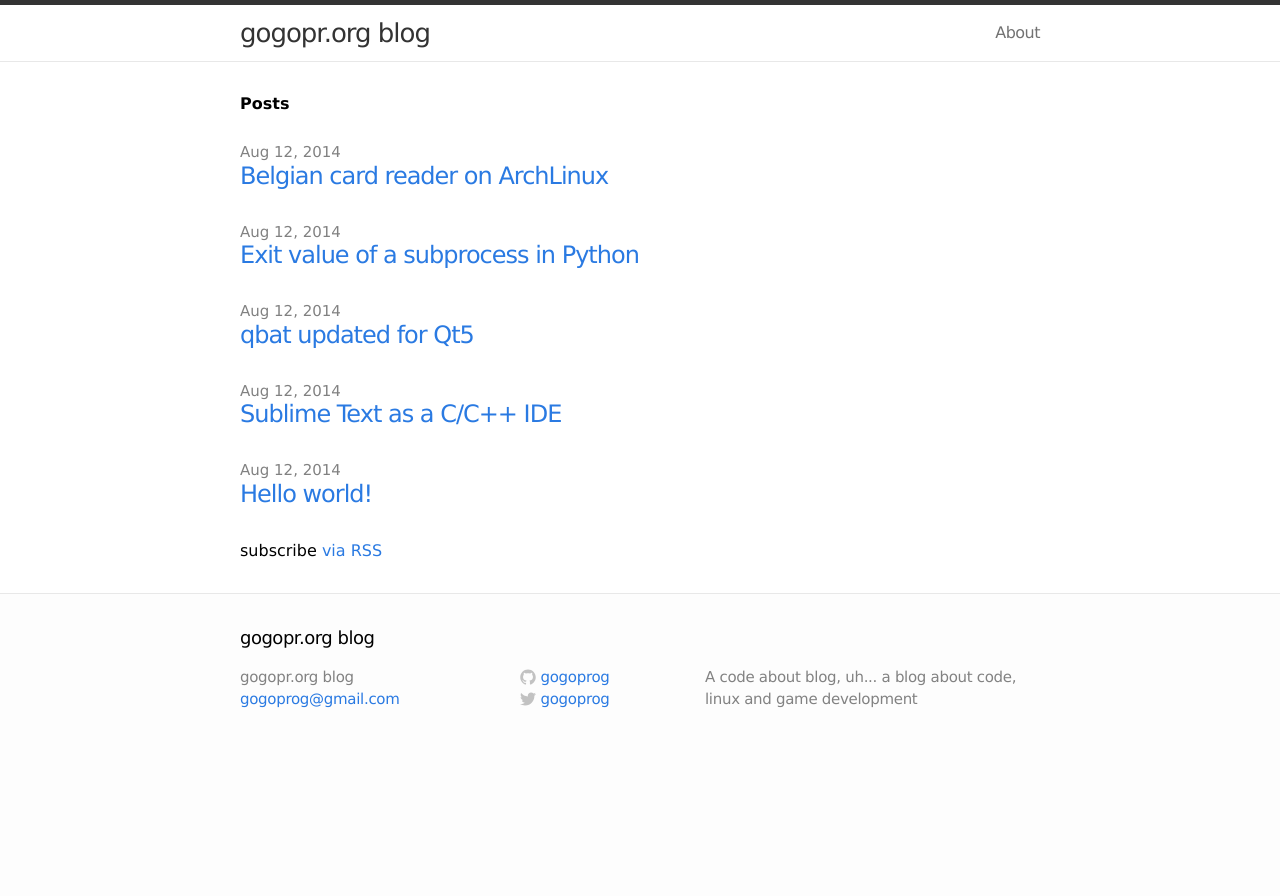
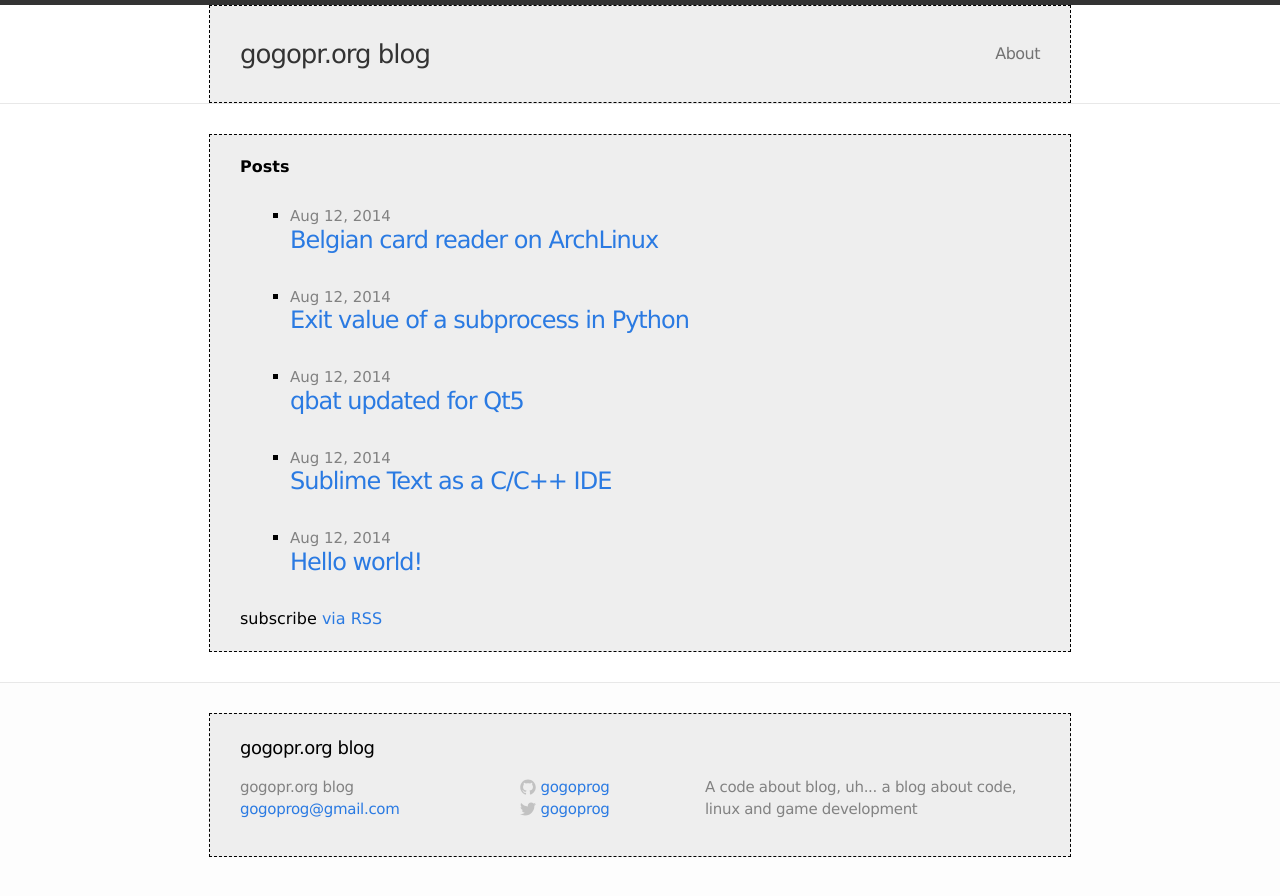
Before and after one commit to gogoprog/website, a Jekyll site: the page built from index.html, in a window 1280 px wide. Shown: the top 896 px of the page. Built offline with Jekyll 4.4.1, drawn with Linux system fonts in a browser that asks for light colours.

Commit message:
Updated css

```diff
--- a/css/main.css
+++ b/css/main.css
@@ -29,9 +29,12 @@
 .wrap:after { clear: both; }
 .wrap {
   max-width: 800px;
-  padding: 0 30px;
+  padding: 20px 30px;
   margin: 0 auto;
   zoom: 1;
+  background:#eee;
+  border-style: dashed;
+  border-width: 1px;
 }
 
 
@@ -225,6 +228,8 @@
 .post-content ul,
 .post-content ol { padding-left: 20px; }
 
+ul.posts { list-style-type: square; margin-left:50px;}
+
 .post pre,
 .post code {
   border: 1px solid #d5d5e9;
```
